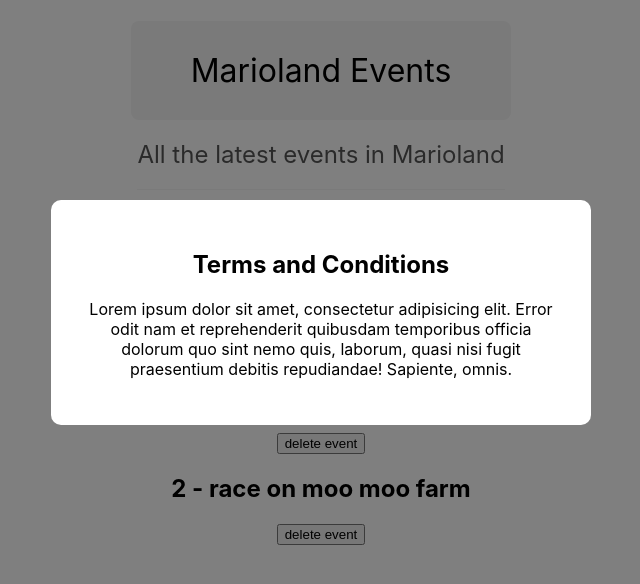
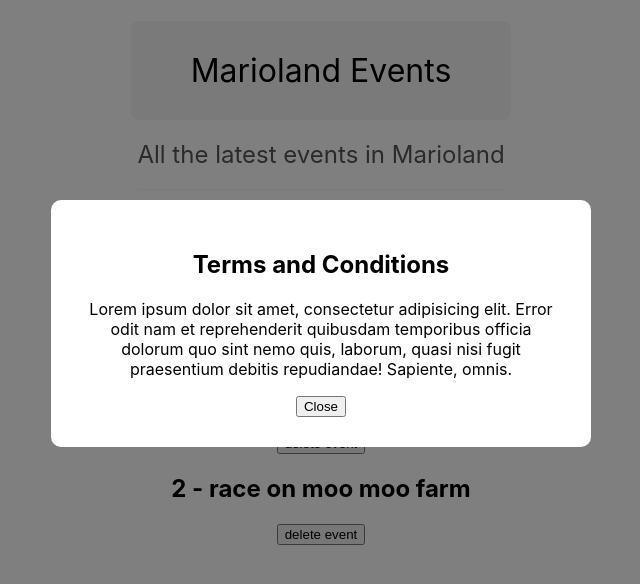
Before and after one commit to elvan/event-list-app-react-basics, a React (Create React App) app: page / in a window 1280 px wide. Shown: the top 584 px of the page, without its empty margins (319-959 px from the left). Built offline with nearby package versions, Linux system fonts and the light colour scheme.

Commit message:
pass functions as props

```diff
--- a/src/App.js
+++ b/src/App.js
@@ -4,6 +4,7 @@ import Modal from './components/Modal';
 import Title from './components/Title';
 
 function App() {
+  const [showModal, setShowModal] = useState(true);
   const [showEvents, setShowEvents] = useState(true);
   const [events, setEvents] = useState([
     { title: "mario's birthday bash", id: 1 },
@@ -15,6 +16,10 @@ function App() {
     setEvents((prevEvents) => {
       return prevEvents.filter((event) => id !== event.id);
     });
+  };
+
+  const handleClose = () => {
+    setShowModal(false);
   };
 
   const subtitle = 'All the latest events in Marioland';
@@ -43,15 +48,17 @@ function App() {
           </React.Fragment>
         ))}
 
-      <Modal>
+      {showModal && (
+        <Modal handleClose={handleClose}>
           <h2>Terms and Conditions</h2>
           <p>
             Lorem ipsum dolor sit amet, consectetur adipisicing elit. Error odit
             nam et reprehenderit quibusdam temporibus officia dolorum quo sint
-          nemo quis, laborum, quasi nisi fugit praesentium debitis repudiandae!
-          Sapiente, omnis.
+            nemo quis, laborum, quasi nisi fugit praesentium debitis
+            repudiandae! Sapiente, omnis.
           </p>
         </Modal>
+      )}
     </div>
   );
 }
--- a/src/components/Modal.js
+++ b/src/components/Modal.js
@@ -1,9 +1,12 @@
 import './Modal.css';
 
-export default function Modal({ children }) {
+export default function Modal({ children, handleClose }) {
   return (
     <div className='modal-backdrop'>
-      <div className='modal'>{children}</div>
+      <div className='modal'>
+        {children}
+        <button onClick={handleClose}>Close</button>
+      </div>
     </div>
   );
 }
```
Lines whose indentation alone changed are shown as unchanged.
